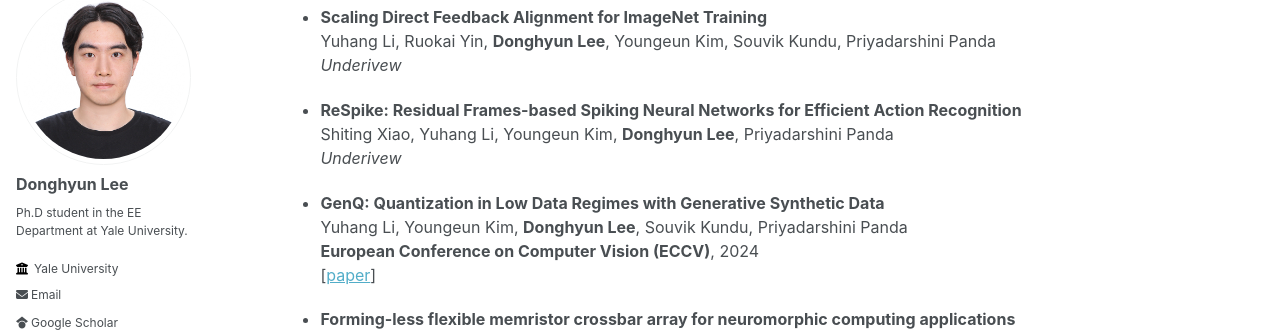
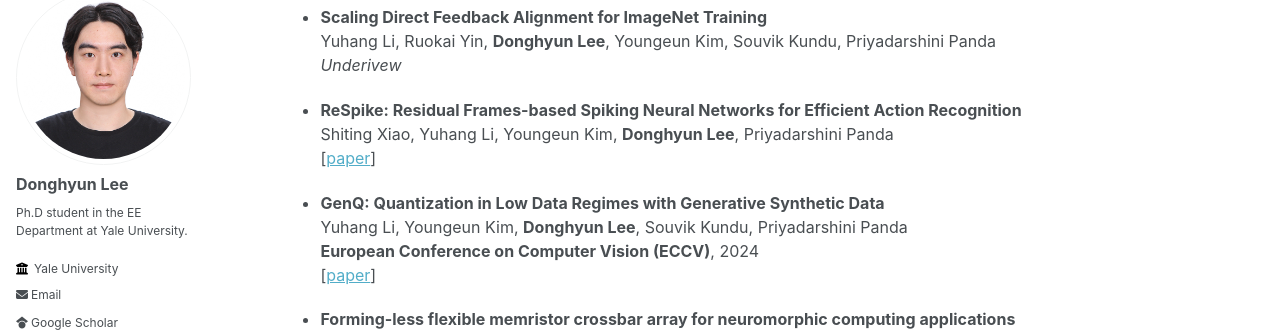
Before and after one commit to donghyunli/donghyunli.github.io, a Jekyll site: the page built from _pages/about.md, in a window 1280 px wide and 900 px high, scrolled down 758 px. Shown: the part 112-446 px from the top of the window. Built offline with Jekyll 4.4.1, drawn with Linux system fonts in a browser that asks for light colours.

Commit message:
paper_update

```diff
--- a/_pages/about.md
+++ b/_pages/about.md
@@ -35,7 +35,7 @@ Yuhang Li, Ruokai Yin, **Donghyun Lee**, Youngeun Kim, Souvik Kundu, Priyadarshi
 
 - **ReSpike: Residual Frames-based Spiking Neural Networks for Efficient Action Recognition**
 Shiting Xiao, Yuhang Li, Youngeun Kim, **Donghyun Lee**, Priyadarshini Panda
-*Underivew*
+[[paper](https://arxiv.org/pdf/2409.01564)]
 
 - **GenQ: Quantization in Low Data Regimes with Generative Synthetic Data**
 Yuhang Li, Youngeun Kim, **Donghyun Lee**, Souvik Kundu, Priyadarshini Panda
```
